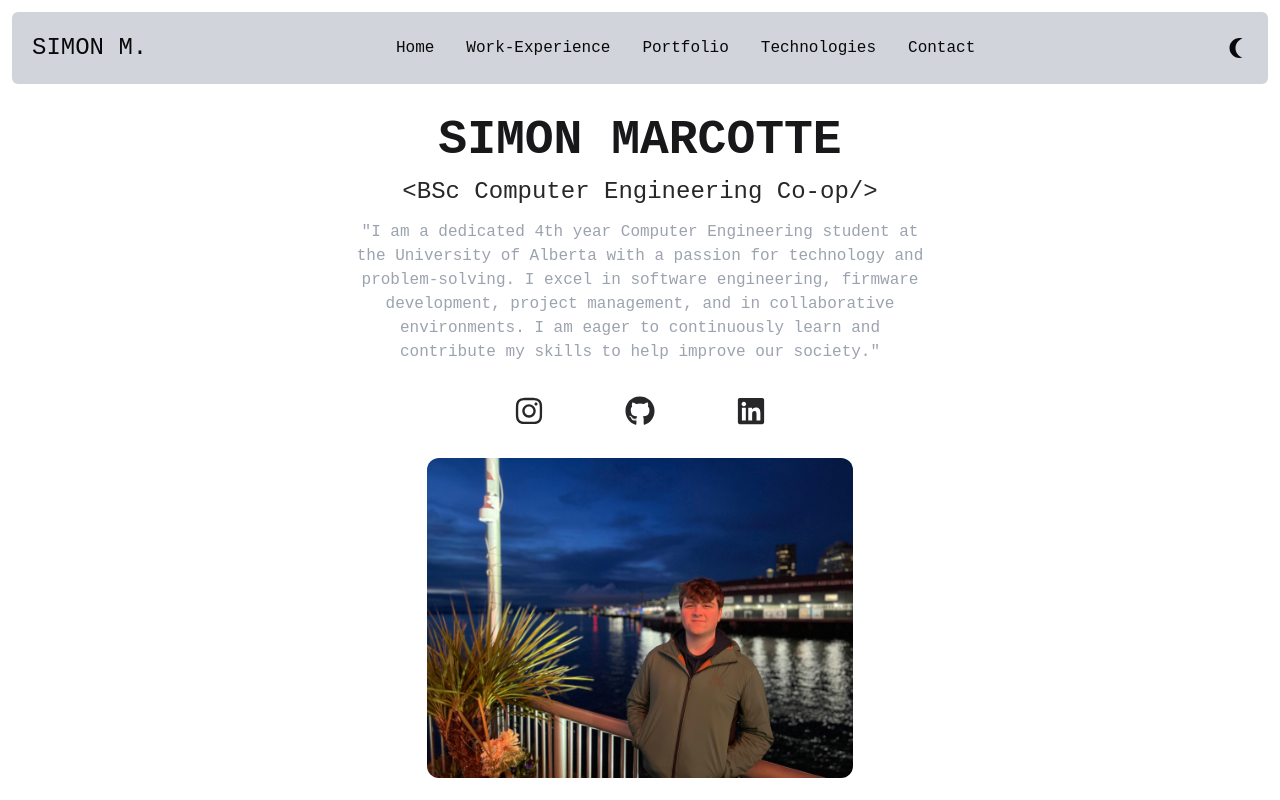
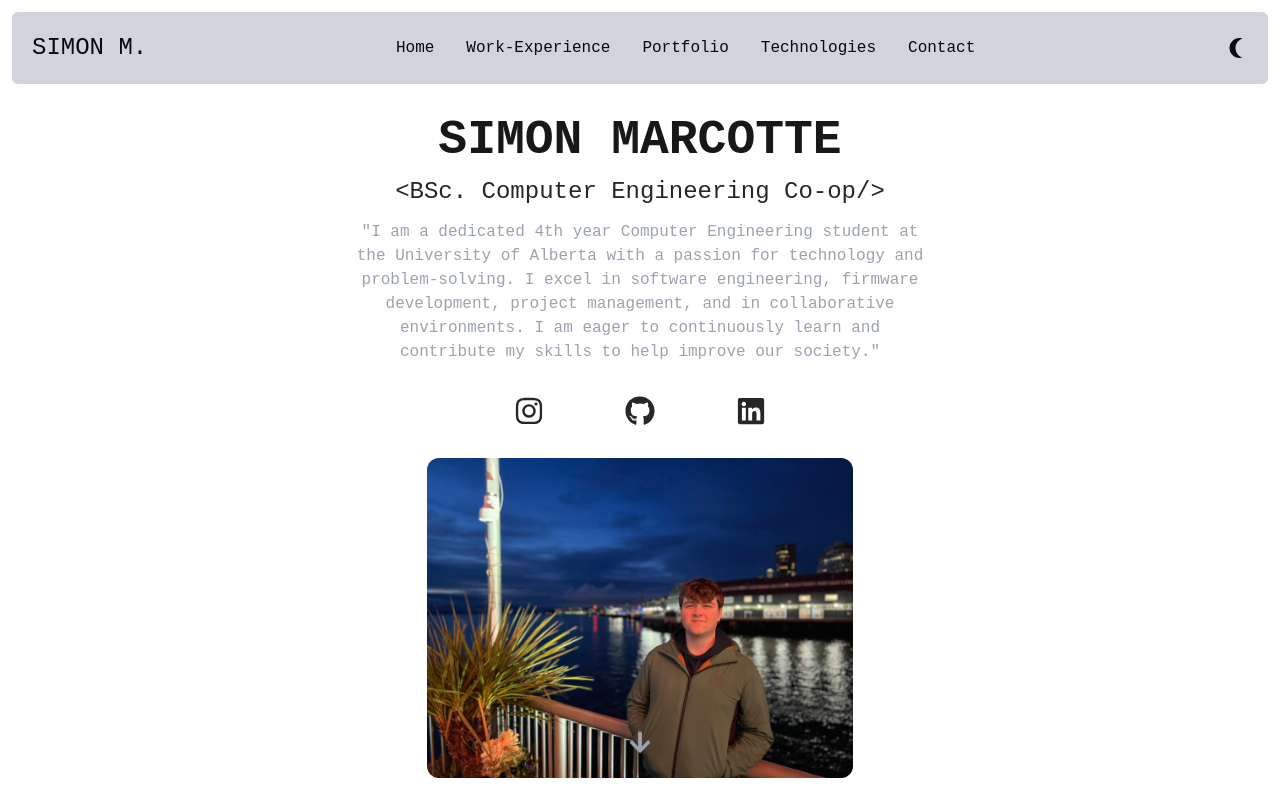
Before and after one commit to simonMarcotte/myPortfolio, a React (Create React App) app: page / in a window 1280 px wide. Shown: the top 800 px of the page. Built offline with nearby package versions, Linux system fonts and the light colour scheme.

Commit message:
text and arrow updates

```diff
--- a/src/components/Hero.jsx
+++ b/src/components/Hero.jsx
@@ -36,7 +36,7 @@ const Hero = () => {
     return (
         <section className="min-h-screen flex flex-col justify-start items-center p-5 text-center">
             <h2 className="text-5xl dark:text-white text-zinc-900 uppercase font-bold duration-500">Simon Marcotte</h2>
-            <h3 className="py-3 text-2xl">{"<"}BSc Computer Engineering Co-op{"/>"} </h3>
+            <h3 className="py-3 text-2xl">{"<"}BSc. Computer Engineering Co-op{"/>"} </h3>
             <p className="max-w-xl font-light text-gray-400"> "I am a dedicated 4th year Computer Engineering student at the University of Alberta with a passion for technology and problem-solving. I excel in software engineering, firmware development, project management, and in collaborative environments. I am eager to continuously learn and contribute my skills to help improve our society."</p>
 
             {/* SOCIAL ICONS */}
@@ -67,7 +67,7 @@ const Hero = () => {
             </div>
 
             {/* ARROW DOWN */}
-            <div className="mt-10 down-arrow">
+            <div className="absolute bottom-10 down-arrow">
                 <FaArrowDown className="text-gray-400 text-2xl animate-bounce" />
             </div>
         </section>
```
